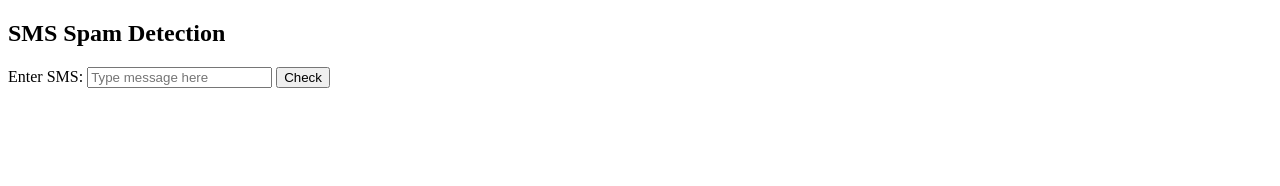
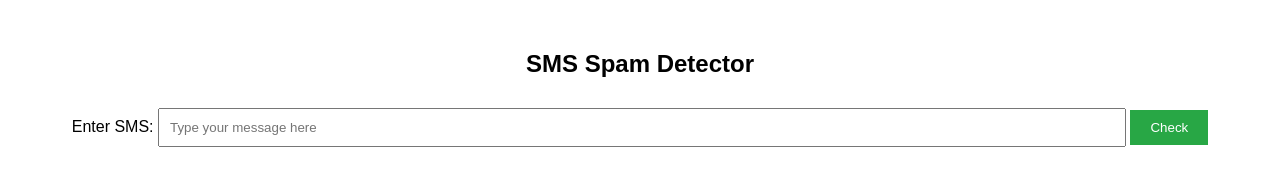
Before and after one commit to vasuvamsi07/SMS_SPAM_DETECTION, a plain HTML site: page index.html in a window 1280 px wide. Drawn offline with Linux system fonts and the light colour scheme.

Commit message:
Update index.html

```diff
--- a/index.html
+++ b/index.html
@@ -4,17 +4,44 @@
     <meta charset="UTF-8">
     <meta name="viewport" content="width=device-width, initial-scale=1.0">
     <title>SMS Spam Detector</title>
+    <style>
+        body {
+            font-family: Arial, sans-serif;
+            text-align: center;
+            margin: 50px;
+        }
+        input {
+            width: 80%;
+            padding: 10px;
+            margin: 10px 0;
+        }
+        button {
+            padding: 10px 20px;
+            cursor: pointer;
+            background-color: #28a745;
+            color: white;
+            border: none;
+        }
+        #result {
+            margin-top: 20px;
+            font-size: 18px;
+            font-weight: bold;
+        }
+    </style>
 </head>
 <body>
-    <h2>SMS Spam Detection</h2>
+
+    <h2>SMS Spam Detector</h2>
 
     <label for="smsInput">Enter SMS:</label>
-    <input type="text" id="smsInput" placeholder="Type message here">
+    <input type="text" id="smsInput" placeholder="Type your message here">
 
     <button id="checkButton">Check</button>
 
     <div id="result"></div>
 
+    <!-- Make sure the script is linked at the end -->
     <script src="script.js"></script>
+
 </body>
 </html>
```
